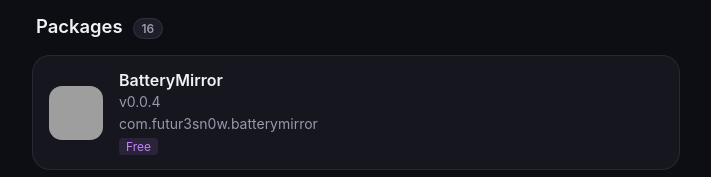
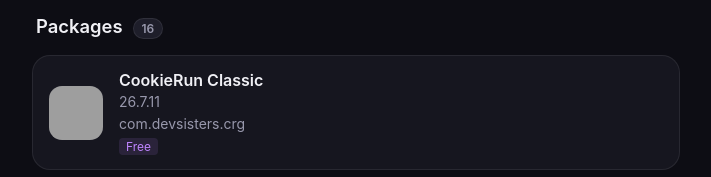
Before and after one commit to kuyk15820-cpu/my-web-tests, a React (Vite) app: page / in a window 1280 px wide. Shown: the part 293-470 px from the top of the page, without its empty margins (284-995 px from the left). Built offline with nearby package versions, Linux system fonts and the light colour scheme; grey boxes are pictures that could not be loaded; what pdfmake would draw is missing.

Commit message:
Update App.jsx

```diff
--- a/src/App.jsx
+++ b/src/App.jsx
@@ -21,7 +21,7 @@
 }
 
 const PACKAGES = [
-  { id: 'batterymirror', name: 'BatteryMirror', version: 'v0.0.4', bundle: 'com.futur3sn0w.batterymirror', price: 'Free', icon: 'com.futur3sn0w.batterymirror.png' },
+  { id: 'batterymirror', name: 'CookieRun Classic', version: '26.7.11', bundle: 'com.devsisters.crg', price: 'Free', icon: 'CookieRunClassic.png' },
   { id: 'battfx', name: 'BattFX', version: 'v0.0.5', bundle: 'com.futur3sn0w.battfx', price: 'Free', icon: 'com.futur3sn0w.battfx.png' },
   { id: 'ccaster', name: 'CCAster', version: 'v0.2.2', bundle: 'com.futur3sn0w.ccaster', price: 'Free', icon: 'com.futur3sn0w.ccaster.png' },
   { id: 'ccsupportbatteryfix', name: 'CCSupport Battery Fix', version: 'v0.0.2', bundle: 'com.futur3sn0w.ccsupportbatteryfix', price: 'Free', icon: 'com.futur3sn0w.ccsupportbatteryfix.png' },
@@ -64,7 +64,7 @@
           <div className="pkg-card" key={pkg.id}>
             <img
               className="pkg-icon"
-              src={`https://futur3sn0w.github.io/repo/icons/${pkg.icon}`}
+              src={`/images/${pkg.icon}`}
               alt={`${pkg.name} icon`}
               onError={(e) => { e.currentTarget.style.display = 'none'; }}
             />
```
